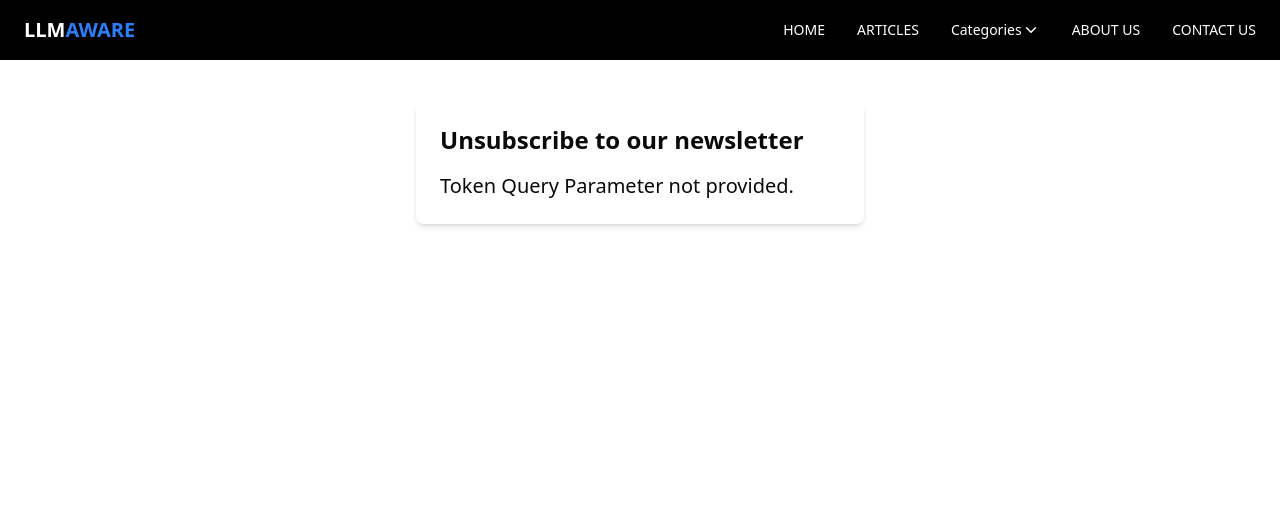
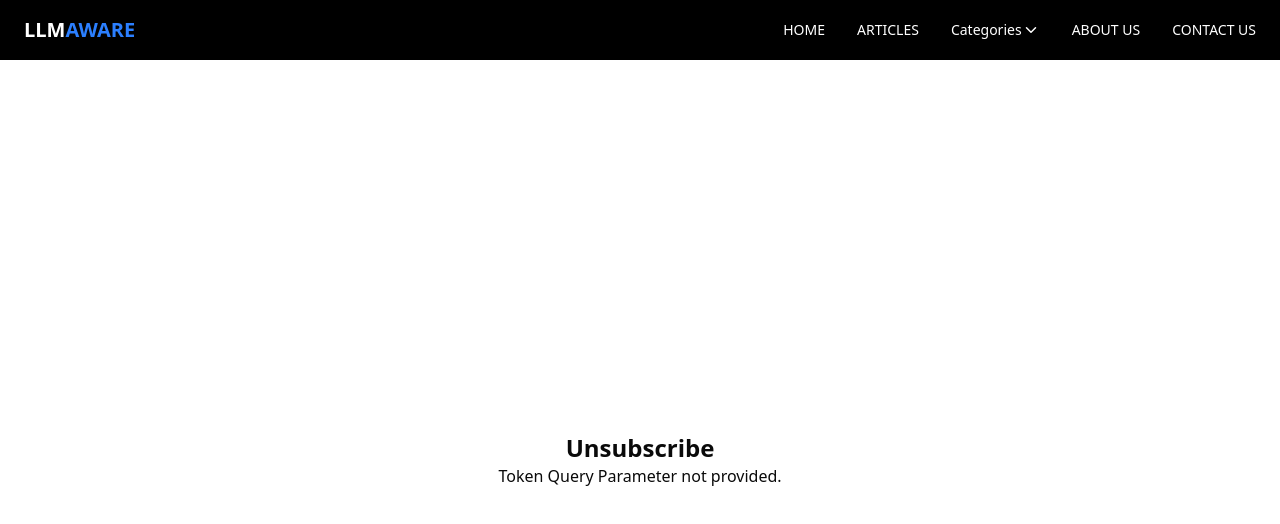
Before and after one commit to akshatmikki/Newsletter, a Next.js app: page /unsubscribe in a window 1280 px wide. Shown: the top 524 px of the page. Built offline with nearby package versions, Linux system fonts and the light colour scheme.

Commit message:
Update page.tsx

```diff
--- a/src/app/unsubscribe/page.tsx
+++ b/src/app/unsubscribe/page.tsx
@@ -1,33 +1,40 @@
-"use client";
+"use client"; // Ensure this is a client component
 
 import { useSearchParams } from "next/navigation";
-import { useEffect, useState } from "react";
+import { Suspense, useEffect, useState } from "react";
 
-export default function Unsubscribe() {
+export default function UnsubscribePage() {
+  return (
+    <Suspense fallback={<div>Loading...</div>}>
+      <Unsubscribe />
+    </Suspense>
+  );
+}
+
+function Unsubscribe() {
   const searchParams = useSearchParams();
   const token = searchParams.get("token");
-  const [message, setMessage] = useState<string>("");
+  const [message, setMessage] = useState("");
 
   useEffect(() => {
-    if (!token || typeof token !== "string") {
+    if (token) {
+      fetch("https://xgbfuvduzaljhyepdmyk.supabase.co/functions/v1/newsletter_unsubscribe", {
+        method: "POST",
+        headers: { "Content-Type": "application/json" },
+        body: JSON.stringify({ unsubscribe_token: token }),
+      })
+        .then((res) => res.json())
+        .then((data) => setMessage(data.message || "Unsubscribed successfully."))
+        .catch(() => setMessage("Error while unsubscribing."));
+    } else {
       setMessage("Token Query Parameter not provided.");
-      return;
     }
-
-    fetch("https://xgbfuvduzaljhyepdmyk.supabase.co/functions/v1/newsletter_unsubscribe", {
-      method: "POST",
-      headers: { "Content-Type": "application/json" },
-      body: JSON.stringify({ unsubscribe_token: token }),
-    })
-      .then((res) => res.json())
-      .then((data) => setMessage(data.message || "Unsubscribed successfully!"))
-      .catch(() => setMessage("An error occurred."));
   }, [token]);
 
   return (
-    <div className="bg-white p-6 rounded-md shadow-md max-w-md mx-auto mt-10">
-      <h2 className="text-2xl font-bold mb-4">Unsubscribe to our newsletter</h2>
-      <h1 className="text-xl">{message}</h1>
+    <div className="flex flex-col items-center justify-center min-h-screen">
+      <h1 className="text-2xl font-bold">Unsubscribe</h1>
+      <p>{message}</p>
     </div>
   );
 }
```
